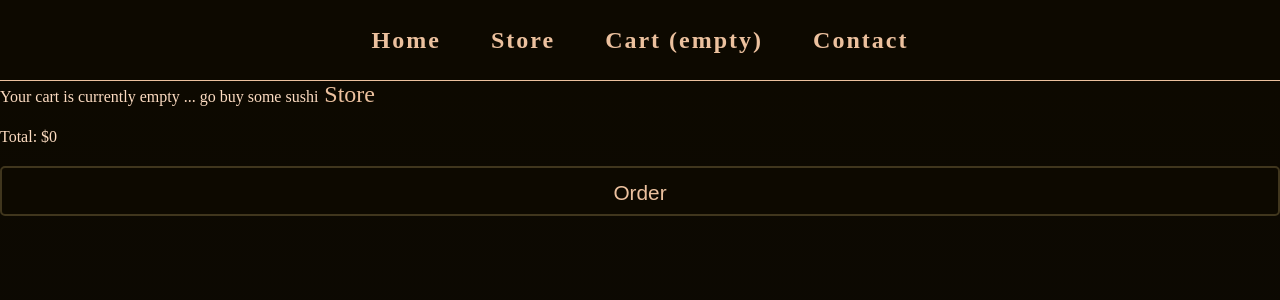
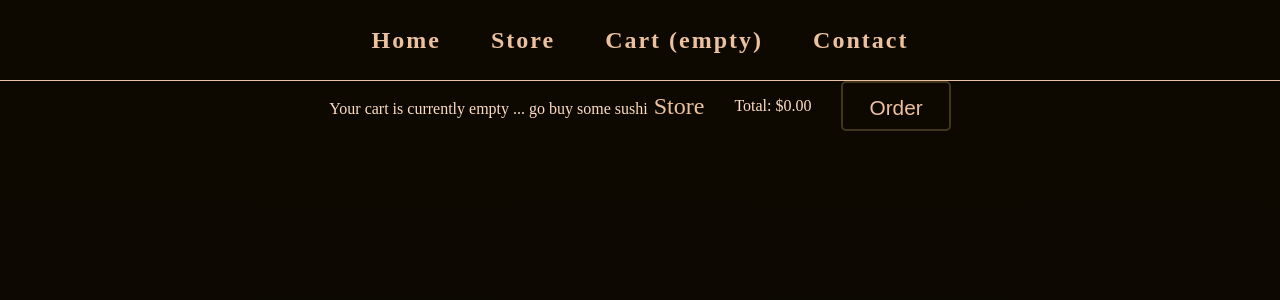
Before and after one commit to janaiscoding/shopping-cart, a React (Create React App) app: page /cart in a window 1280 px wide. Shown: the top 300 px of the page. Built offline with nearby package versions, Linux system fonts and the light colour scheme.

Commit message:
Fix decimals on checkout page

```diff
--- a/src/pages/Cart.js
+++ b/src/pages/Cart.js
@@ -22,14 +22,17 @@ const Cart = ({
 
   return (
     <div className="cart-main">
+      <div className="cart-info">
         {cart.length === 0 && (
           <div className="bag-empty">
             Your cart is currently empty ... go buy some sushi
             <Link to="/store"> Store </Link>
           </div>
         )}
-      <div className="total"> Total: ${totalPrice}</div>
+        <div className="total"> Total: ${(totalPrice).toFixed(2)}</div>
         <button className="checkout"> Order</button>
+      </div>
+
       <div className="all-cart-wrap">{allCartItems}</div>
     </div>
   );
--- a/src/styles/cart.css
+++ b/src/styles/cart.css
@@ -3,14 +3,17 @@
   gap: 20px;
   background-image: linear-gradient(#0d0900, #0b0907);
   height: 90vh;
+  padding: 0px 200px;
+}
+.cart-info {
   display: flex;
-  flex-direction: column;
-  justify-items: center;
+  justify-content: center;
+  align-items: center;
+  gap: 30px;
 }
-
 .all-cart-wrap {
   display: grid;
-  grid-template-columns: repeat(auto-fill, 300px) ;
+  grid-template-columns: repeat(auto-fill, 300px);
 }
 .cart-item {
   margin: 20px;
```
Lines whose indentation alone changed are shown as unchanged.
